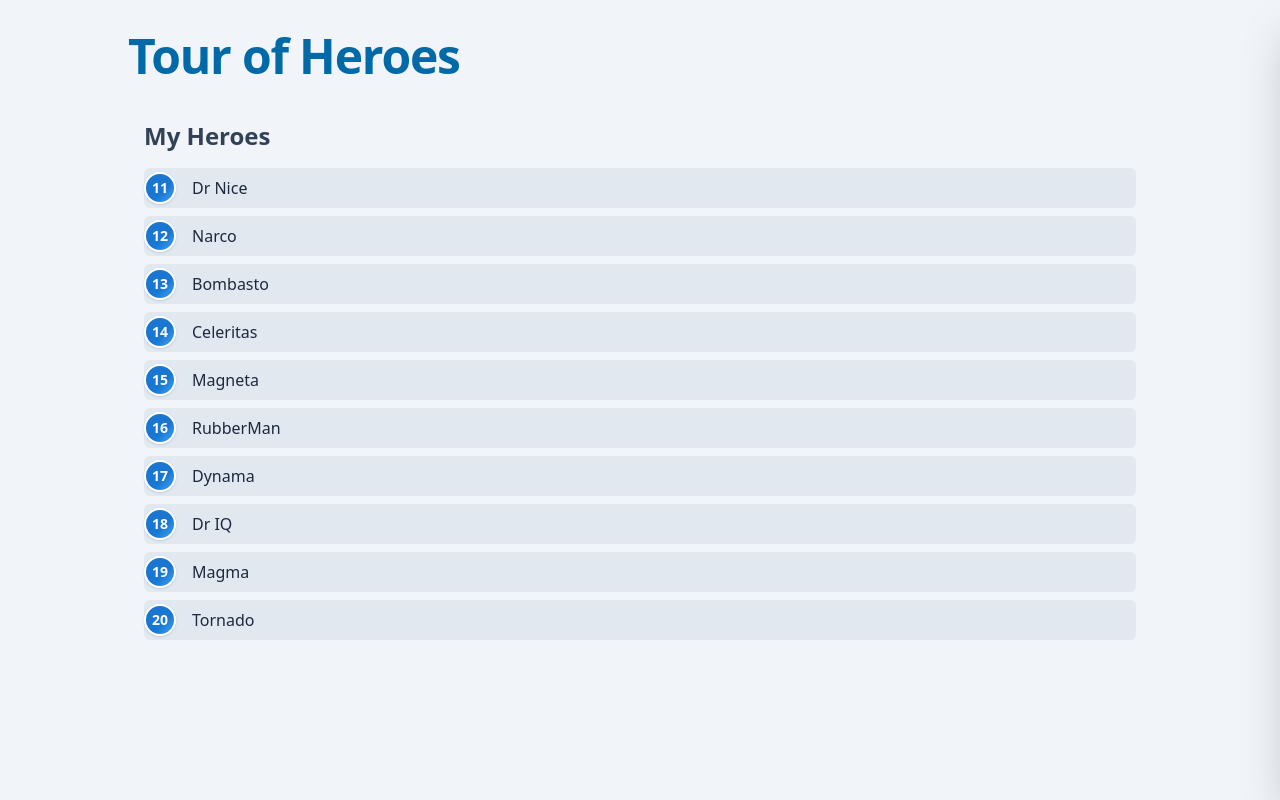
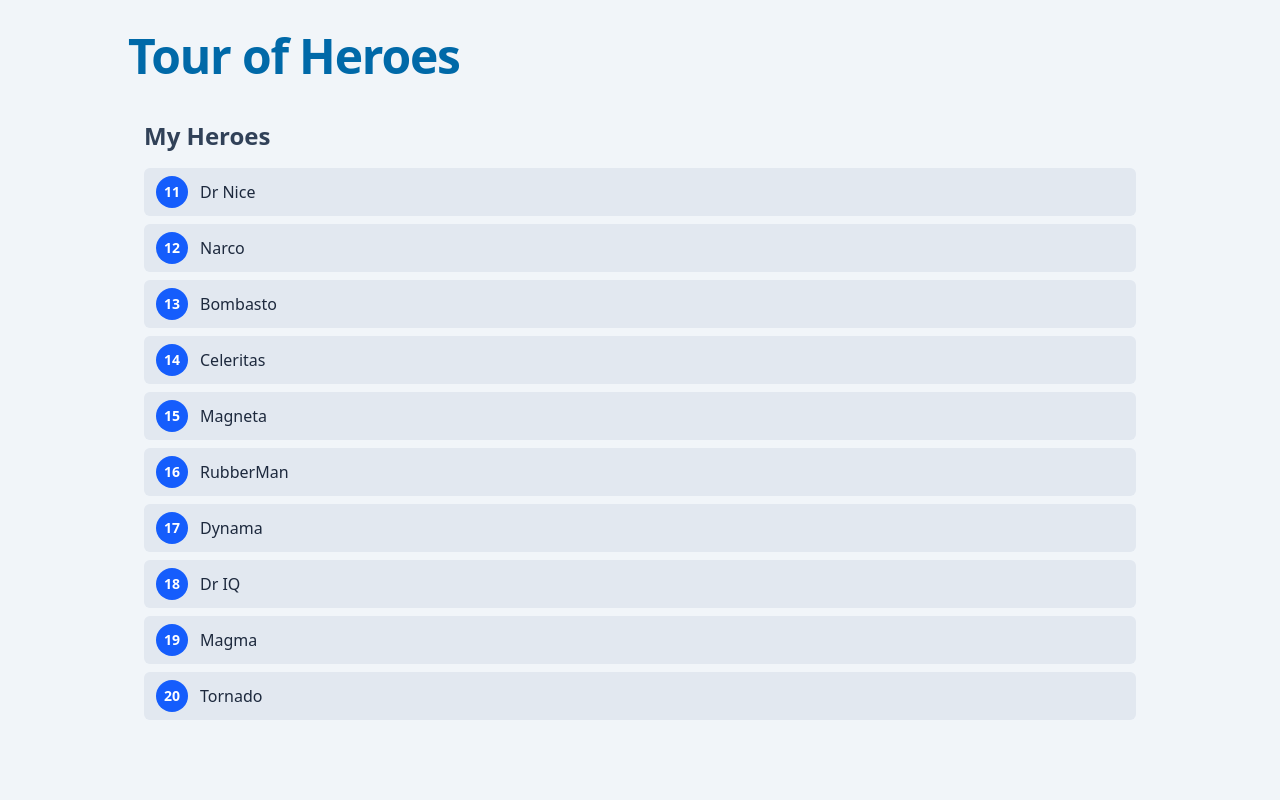
Before and after one commit to rognoni-ignacio/angular-tour-of-heroes, an Angular app: page / in a window 1280 px wide. Built offline with nearby package versions, Linux system fonts and the light colour scheme.

Commit message:
style: format code for consistency in heroes component and main.ts

```diff
--- a/src/app/heroes/heroes.component.html
+++ b/src/app/heroes/heroes.component.html
@@ -1,17 +1,16 @@
-<div class="relative" data-testid="heroes-container">
-  <div
-    class="p-4 transition-[margin] duration-300 ease-in-out"
-    [ngClass]="selectedHero ? 'sm:mr-[40%]' : ''">
+<div class="flex flex-col gap-4 p-4 sm:flex-row" data-testid="heroes-container">
+  <div class="flex-1">
     <h2 class="mb-4 text-2xl font-semibold text-slate-700">My Heroes</h2>
-    <ul class="m-0 list-none p-0">
+    <ul class="space-y-2">
       @for (hero of heroes$ | async; track hero.id) {
         <li
-          class="relative my-2 flex cursor-pointer items-center rounded-md bg-slate-200 py-1 text-slate-800 transition-all duration-150 hover:left-0.5 hover:bg-slate-300 hover:text-slate-600"
-          [ngClass]="hero === selectedHero ? 'bg-slate-300 text-white hover:bg-slate-300 hover:text-white' : ''"
+          class="flex cursor-pointer items-center rounded-md py-2"
+          [ngClass]="hero === selectedHero
+            ? 'bg-slate-300 text-white'
+            : 'bg-slate-200 text-slate-800 hover:bg-slate-300'"
           (click)="onSelect(hero)"
           data-testid="hero-item">
-          <span
-            class="mr-4 inline-flex h-8 w-8 items-center justify-center rounded-full border-2 border-white bg-[linear-gradient(135deg,#1976d2_60%,#42a5f5_100%)] text-sm font-bold text-white shadow-sm transition-all duration-200 hover:bg-[linear-gradient(135deg,#1565c0_60%,#64b5f6_100%)]">
+          <span class="mx-3 flex h-8 w-8 items-center justify-center rounded-full bg-blue-600 text-sm font-bold text-white">
             {{ hero.id }}
           </span>
           {{ hero.name }}
@@ -19,10 +18,11 @@
       }
     </ul>
   </div>
-  <div
-    class="fixed inset-y-0 right-0 z-50 h-screen w-screen max-w-[420px] overflow-y-auto bg-slate-50 px-5 py-6 shadow-2xl transition-transform duration-300 ease-[cubic-bezier(.4,0,.2,1)] sm:w-[40%] sm:rounded-l-2xl"
-    [ngClass]="selectedHero ? 'translate-x-0' : 'translate-x-full'"
-    data-testid="hero-detail-panel">
-    <app-hero-detail [hero]="selectedHero" (close)="onCloseDetail()" />
-  </div>
+  @if (selectedHero) {
+    <div
+      class="rounded-xl bg-slate-50 p-5 shadow-lg sm:w-2/5"
+      data-testid="hero-detail-panel">
+      <app-hero-detail [hero]="selectedHero" (close)="onCloseDetail()" />
+    </div>
+  }
 </div>
--- a/src/main.ts
+++ b/src/main.ts
@@ -10,5 +10,5 @@ if (environment.production) {
 }
 
 bootstrapApplication(AppComponent, {
-  providers: [provideZoneChangeDetection(),provideHttpClient()]
+  providers: [provideZoneChangeDetection(), provideHttpClient()]
 }).catch(err => console.error(err));
```
